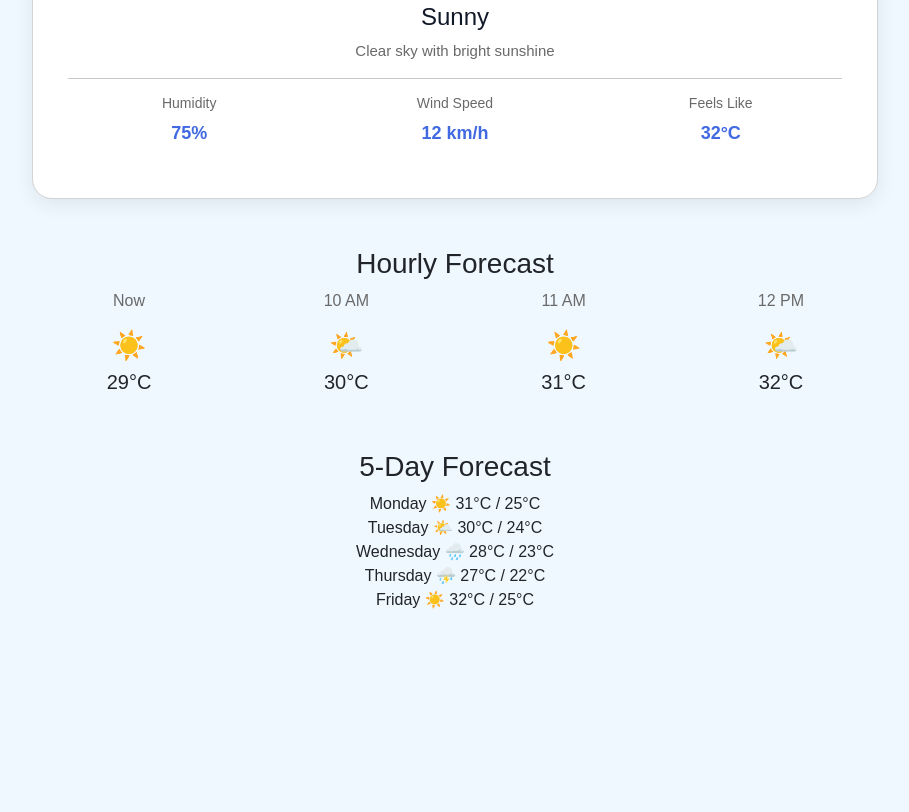
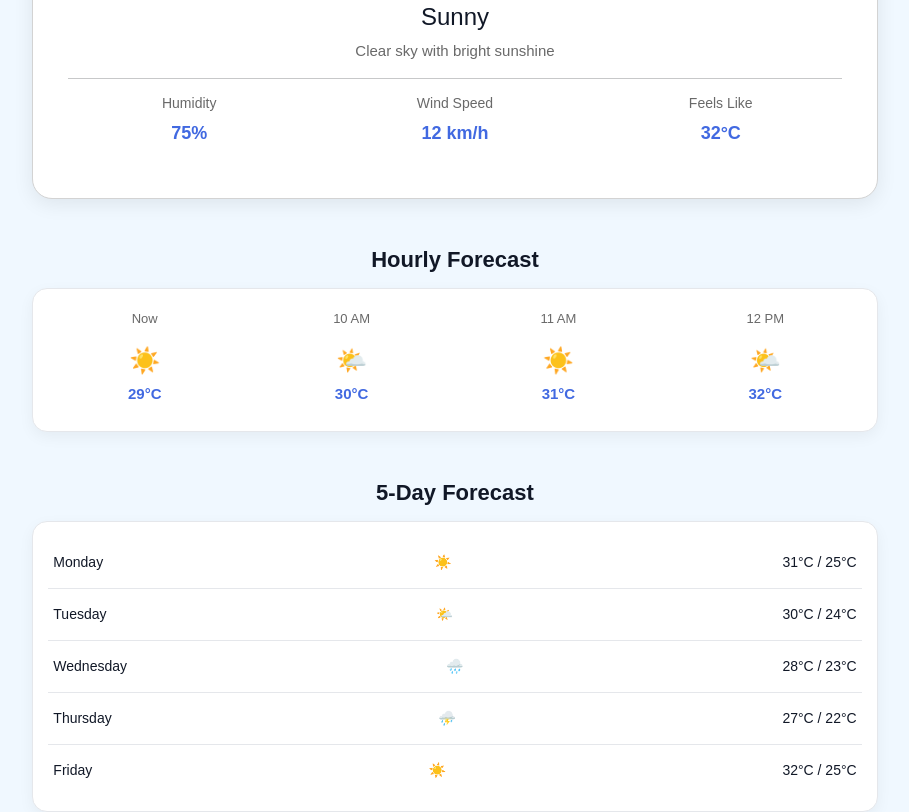
Before and after one commit to chandikagihan2/WeatherC, a plain HTML site: page index.html in a window 1280 px wide. Shown: the part 755-1567 px from the top of the page, without its empty margins (185-1094 px from the left). Before the commit the page ends 1367 px from the top, so only its background shows below. Drawn offline with nearby package versions, Linux system fonts and the light colour scheme.

Commit message:
Add styles for hourly and forecast cards to enhance weather display

```diff
--- a/css/style.css
+++ b/css/style.css
@@ -108,3 +108,59 @@ p {
     font-size: 18px;
     font-weight: bold;
 }
+
+.section-title {
+    color: rgb(17, 24, 39);
+    font-size: 22px;
+    font-weight: bold;
+    margin-bottom: 15px;
+}
+
+.hourly-card {
+    background-color: white;
+    padding: 20px;
+    border-radius: 15px;
+    border: 1px solid rgb(229, 231, 235);
+    box-shadow: 0 5px 15px rgba(0, 0, 0, 0.05);
+}
+
+.hourly-card p {
+    color: dimgray;
+    font-size: 13px;
+}
+
+.hourly-card h3 {
+    font-size: 25px;
+    margin: 10px 0;
+}
+
+.hourly-card h5 {
+    color: royalblue;
+    font-size: 15px;
+    font-weight: bold;
+}
+
+.forecast-card {
+    background-color: white;
+    padding: 15px;
+    border-radius: 15px;
+    border: 1px solid rgb(229, 231, 235);
+    box-shadow: 0 5px 15px rgba(0, 0, 0, 0.05);
+}
+
+.forecast-item {
+    display: flex;
+    justify-content: space-between;
+    align-items: center;
+    padding: 15px 5px;
+    border-bottom: 1px solid rgb(229, 231, 235);
+}
+
+.forecast-item:last-child {
+    border-bottom: none;
+}
+
+.forecast-item span {
+    color: rgb(17, 24, 39);
+    font-size: 14px;
+}
```
